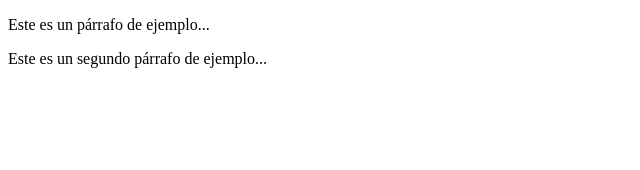
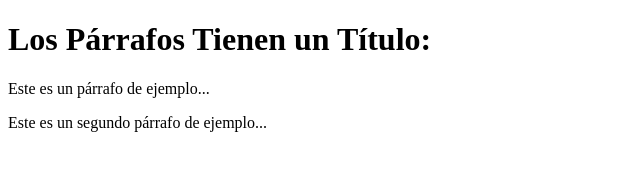
Before and after one commit to myrnav01/ProyectoDemoCursoPrework, a plain HTML site: page index.html in a window 1280 px wide. Shown: the whole page, without its empty margins (0-640 px from the left). Drawn offline with Linux system fonts and the light colour scheme.

Commit message:
Agregando un título

```diff
--- a/index.html
+++ b/index.html
@@ -6,6 +6,7 @@
     <title>Document</title>
 </head>
 <body>
+    <h1>Los Párrafos Tienen un Título:</h1>
     <p>Este es un párrafo de ejemplo...</p>
     <p>Este es un segundo párrafo de ejemplo...</p>
 </body>
```
